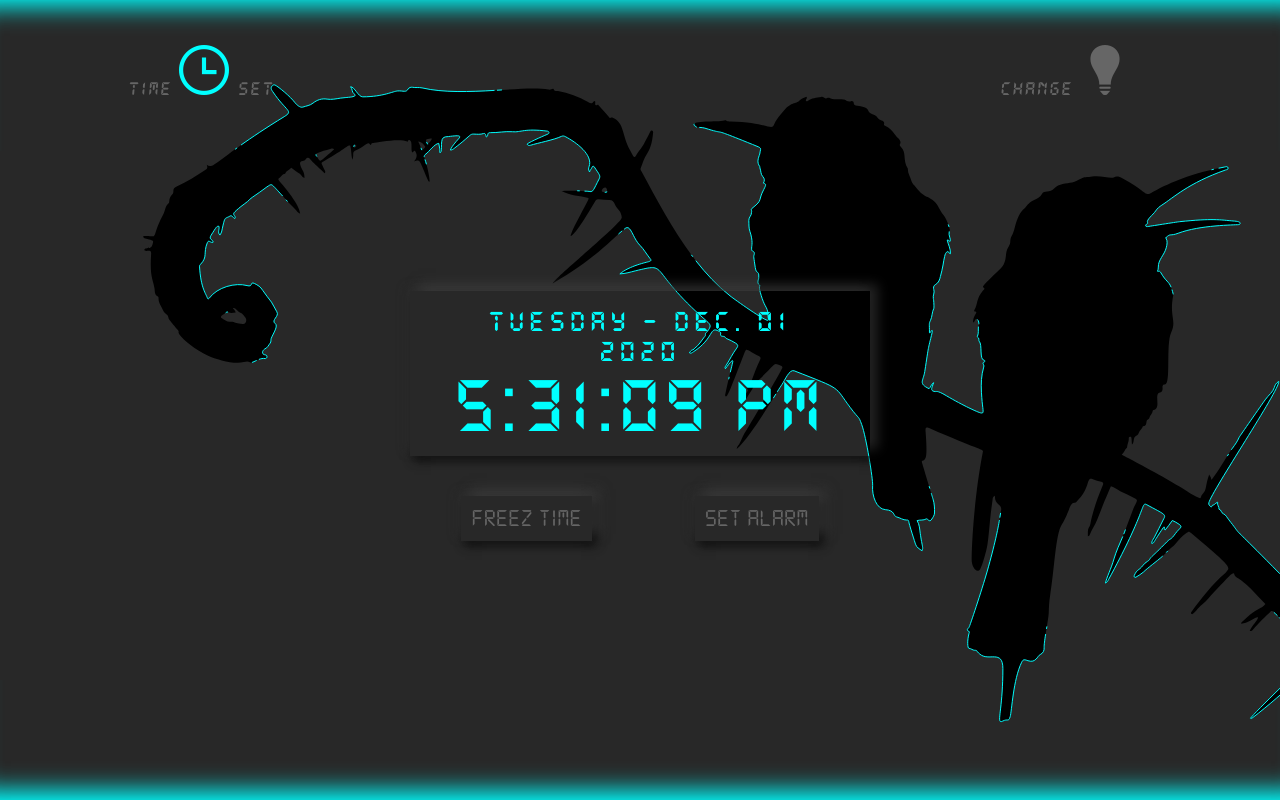
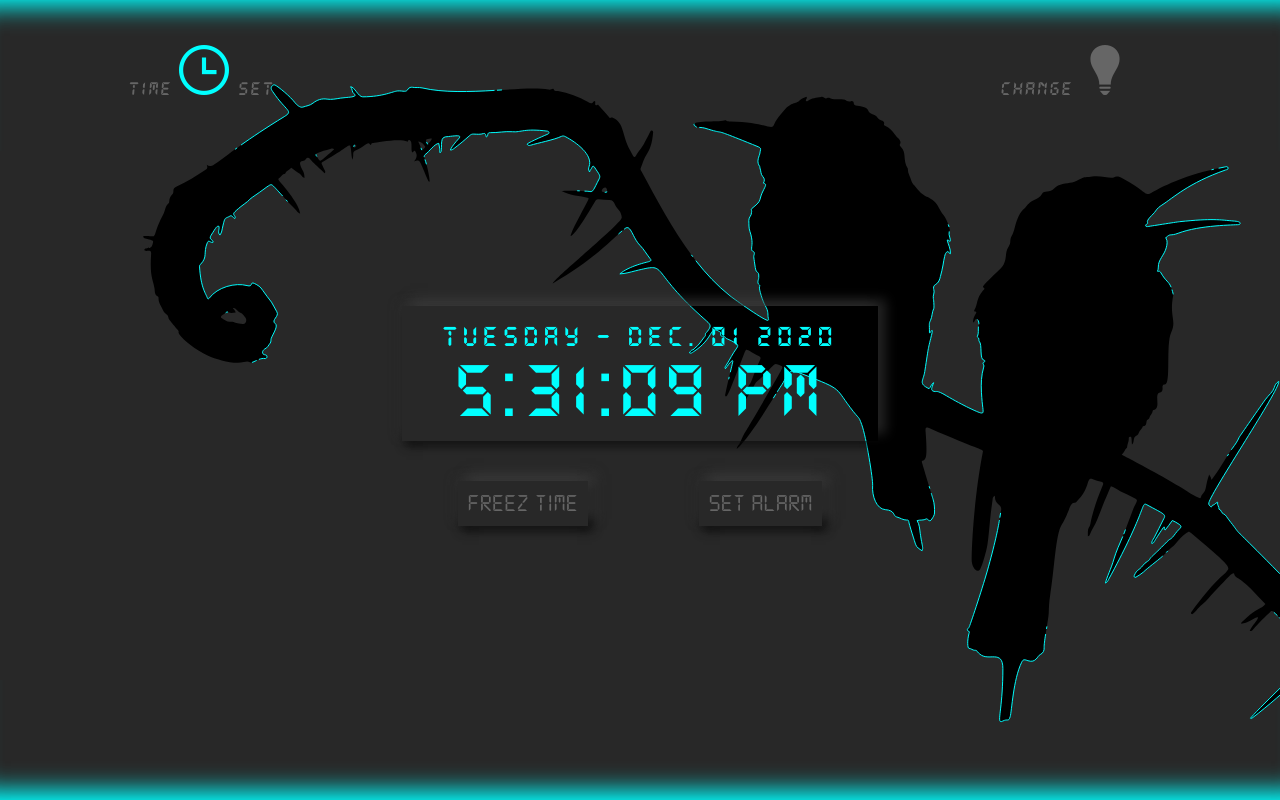
Before and after one commit to cristina-Q/JSclock, a website: page index.html in a window 1280 px wide. Drawn offline with Linux system fonts and the light colour scheme.

Commit message:
max-width

```diff
--- a/scss/_clock.scss
+++ b/scss/_clock.scss
@@ -8,7 +8,7 @@
 
   .clock-wrapper {
     position: relative;
-    max-width: 460px;
+    // max-width: 460px;
     .clock {
       margin-bottom: 40px;
       font-family: 'DS-Digital';
```
Also changed, not shown: css/style.css, 1 other file.
